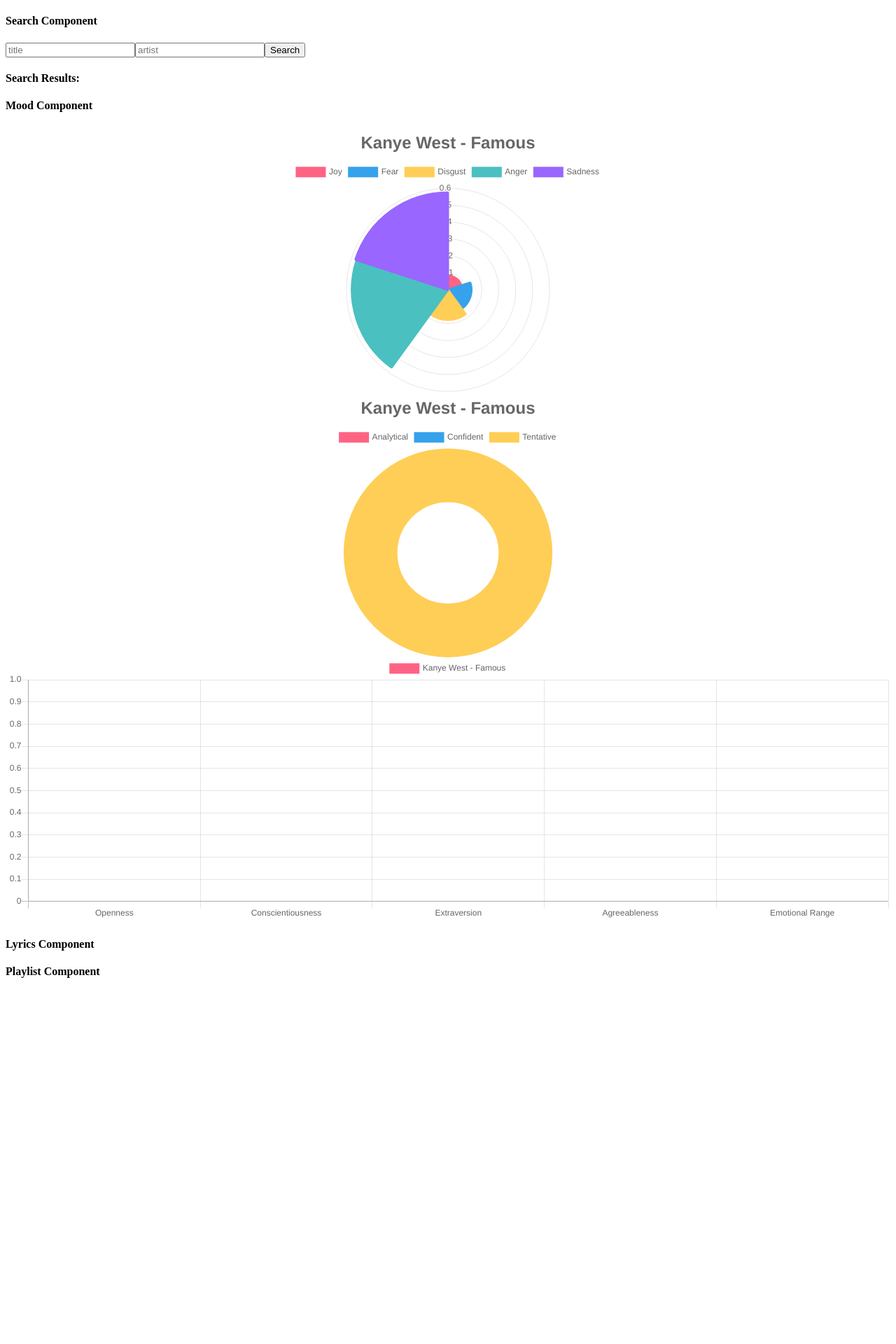
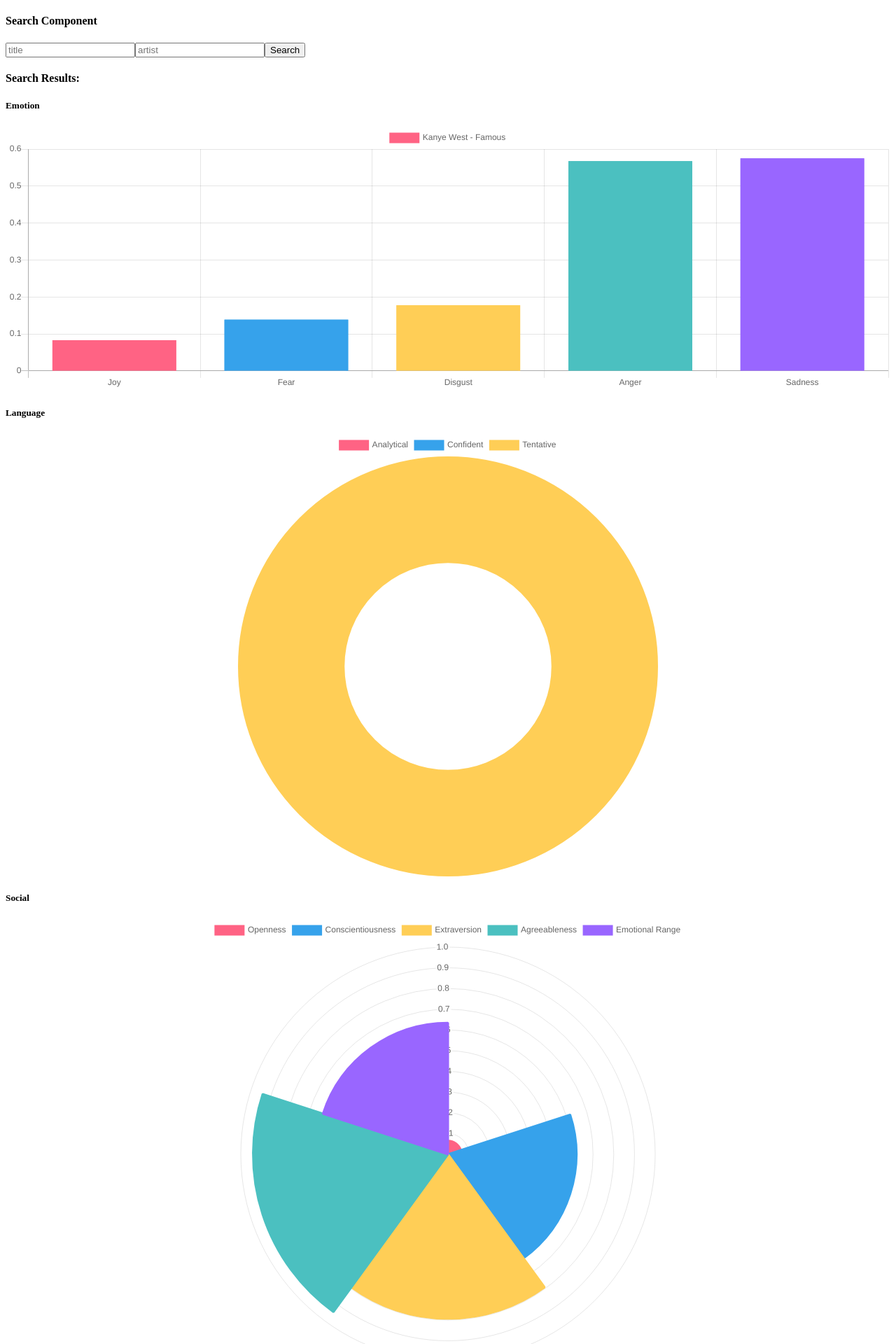
Before and after one commit to ninjacodez/moodify, a React app: page / in a window 1280 px wide. Shown: the top 1920 px of the page at 70% size. Before the commit the page ends 1418 px from the top, so only its background shows below. Built offline with nearby package versions, Linux system fonts and the light colour scheme; the HTML template or start-up script is replaced by a standard one.

Commit message:
Updated graph css and changed graph types

```diff
--- a/react-client/src/components/Mood.jsx
+++ b/react-client/src/components/Mood.jsx
@@ -1,6 +1,7 @@
 import React from 'react';
 import {Polar, Doughnut, Bar} from 'react-chartjs-2';
-import data from '../../../sampleWatsonData.js'
+import data from '../../../sampleWatsonData.js';
+
 class Mood extends React.Component {
   constructor(props) {
     super(props);
@@ -29,10 +30,10 @@
       },
       emotionOptions: {
         title: {
-          display: true,
+          display: false,
           text: 'Kanye West - Famous',
           fontSize: 24
-        }
+        },
       },
       languageData: {
         labels: ["Analytical", "Confident", "Tentative"],
@@ -54,7 +55,7 @@
       },
       languageOptions: {
         title: {
-          display: true,
+          display: false,
           text: 'Kanye West - Famous',
           fontSize: 24
         }
@@ -83,7 +84,7 @@
       },
       socialOptions: {
         title: {
-          display: true,
+          display: false,
           text: 'Kanye West - Famous',
           fontSize: 24
         }
@@ -94,10 +95,16 @@
   render() {
     return (
       <div className="item">
-      <h4>Mood Component</h4>
-      <Polar data={this.state.emotionData} options={this.state.emotionOptions} width={500}/>
-      <Doughnut data={this.state.languageData} options={this.state.languageOptions} width={500}/>
-      <Bar data={this.state.socialData} options={this.state.socialData} width={500}/>
+      <h5>Emotion</h5>
+      <Bar data={this.state.emotionData} options={this.state.emotionOptions} width={500}/>
+      <div className="minicol1">
+      <h5>Language</h5>
+      <Doughnut data={this.state.languageData} options={this.state.languageOptions} width={300}/>
+      </div>
+      <div className="minicol2">
+      <h5>Social</h5>
+      <Polar data={this.state.socialData} options={this.state.socialData} width={300}/>
+      </div>
       </div>
     )
   }
```
Also changed, not shown: 1 other file (tests, documents, lock files or other folders).
